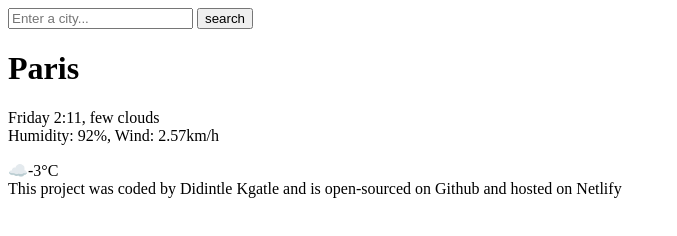
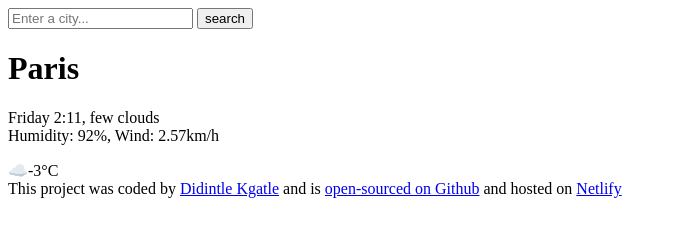
Before and after one commit to didintleK/weather-app, a plain HTML site: page index.html in a window 1280 px wide. Shown: the whole page, without its empty margins (0-677 px from the left). Drawn offline with Linux system fonts and the light colour scheme.

Commit message:
added links in footer

```diff
--- a/index.html
+++ b/index.html
@@ -23,8 +23,12 @@
       <div>☁️-3°C</div>
     </main>
     <footer>
-      This project was coded by Didintle Kgatle and is open-sourced on Github
-      and hosted on Netlify
+      This project was coded by
+      <a href="https://github.com/didintleK">Didintle Kgatle</a> and is
+      <a href="https://github.com/didintleK/weather-app"
+        >open-sourced on Github</a
+      >
+      and hosted on <a href="https://my-weather-task.netlify.app/">Netlify</a>
     </footer>
   </body>
 </html>
```
